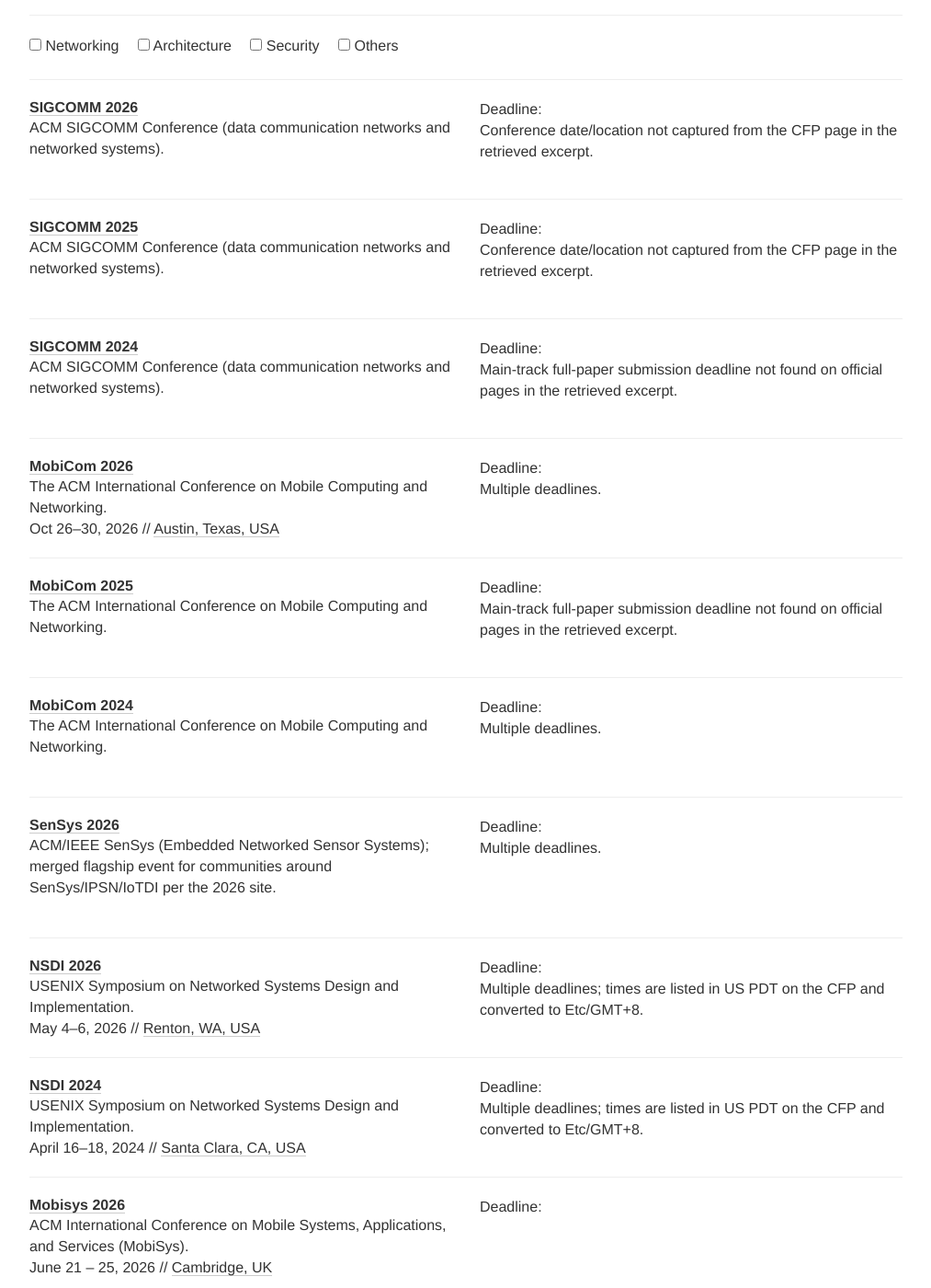
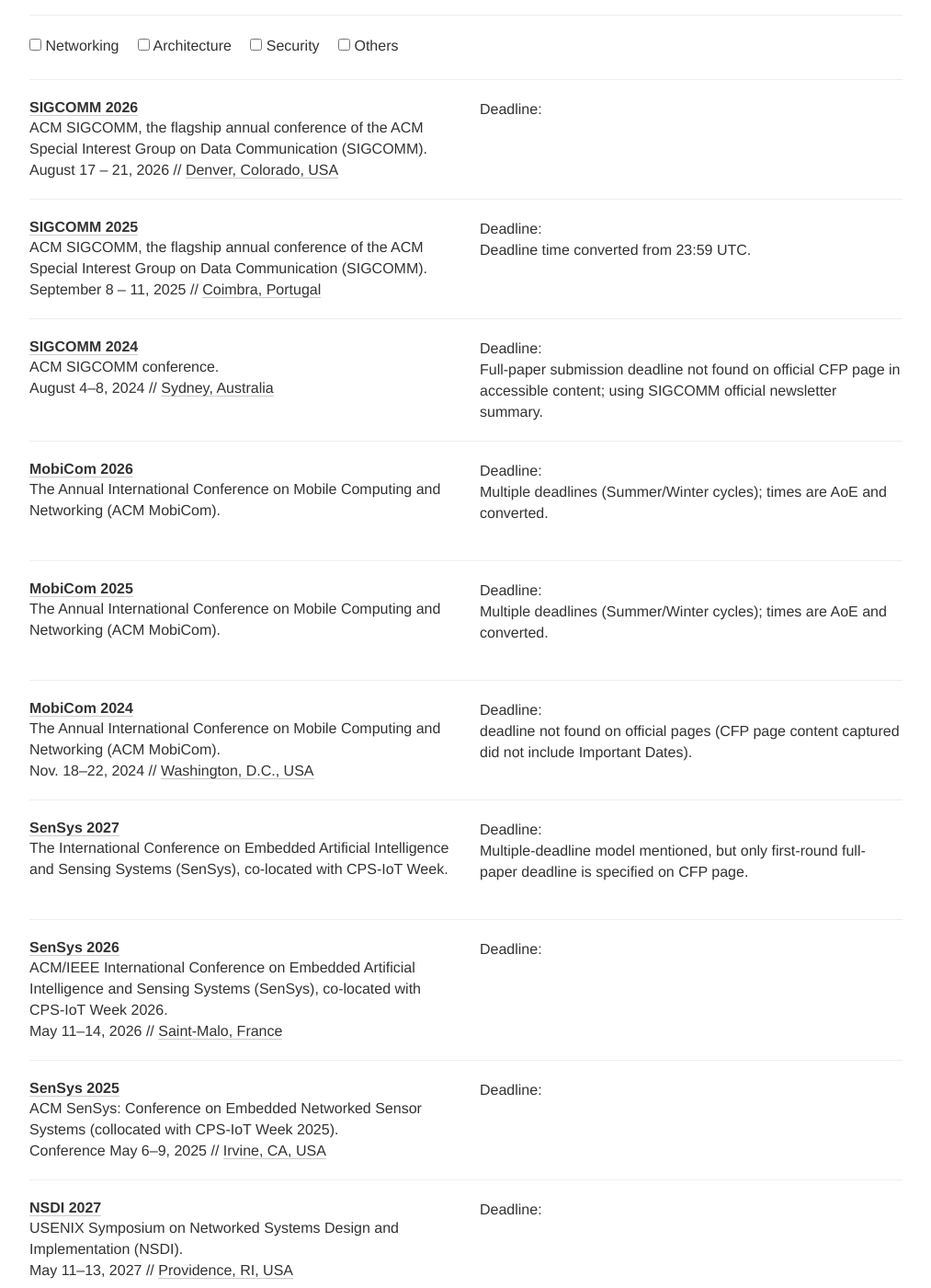
Before and after one commit to Vito-Swift/Vito-Swift.github.io, a Jekyll site: the page built from index.html, in a window 1280 px wide and 1400 px high, scrolled down 215 px. Shown: the whole window at 92% size, without its empty margins (133-1146 px from the left). Built offline with Jekyll 4.4.1, drawn with Linux system fonts in a browser that asks for light colours; nearby versions of some CDN libraries; comment, search, counter and statistics services are not loaded; some of the changed text lies outside the part shown.

Commit message:
chore: update conferences/types data

```diff
--- a/_data/conferences.yml
+++ b/_data/conferences.yml
@@ -1,379 +1,348 @@
 - name: SIGCOMM
   year: 2026
-  description: ACM SIGCOMM Conference (data communication networks and networked systems).
-  link: https://conferences.sigcomm.org/sigcomm/2026/cfp/
-  comment: Conference date/location not captured from the CFP page in the retrieved
-    excerpt.
+  date: August 17 - 21, 2026
+  description: ACM SIGCOMM, the flagship annual conference of the ACM Special Interest
+    Group on Data Communication (SIGCOMM).
+  link: https://conferences.sigcomm.org/sigcomm/2026/
   type: networking
   tags:
   - networking
-  deadline: '2026-02-07 07:59:00'
+  deadline: 2026-02-06 23:59
   timezone: Etc/GMT+8
+  place: Denver, Colorado, USA
 - name: SIGCOMM
   year: 2025
-  description: ACM SIGCOMM Conference (data communication networks and networked systems).
-  link: https://conferences.sigcomm.org/sigcomm/2025/cfp/
-  comment: Conference date/location not captured from the CFP page in the retrieved
-    excerpt.
+  date: September 8 - 11, 2025
+  description: ACM SIGCOMM, the flagship annual conference of the ACM Special Interest
+    Group on Data Communication (SIGCOMM).
+  link: https://conferences.sigcomm.org/sigcomm/2025/
+  comment: Deadline time converted from 23:59 UTC.
   type: networking
   tags:
   - networking
-  deadline: '2025-01-31 23:59:00'
+  deadline: 2025-02-01 07:59
   timezone: Etc/GMT+8
+  place: Coimbra, Portugal
 - name: SIGCOMM
   year: 2024
-  description: ACM SIGCOMM Conference (data communication networks and networked systems).
+  date: August 4-8, 2024
+  description: ACM SIGCOMM conference.
   link: https://conferences.sigcomm.org/sigcomm/2024/cfp/
-  comment: Main-track full-paper submission deadline not found on official pages in
-    the retrieved excerpt.
+  comment: Full-paper submission deadline not found on official CFP page in accessible
+    content; using SIGCOMM official newsletter summary.
   type: networking
   tags:
   - networking
+  deadline: 2024-02-02 23:59
+  timezone: Etc/GMT+8
+  place: Sydney, Australia
 - name: MobiCom
   year: 2026
-  date: Oct 26-30, 2026
-  description: The ACM International Conference on Mobile Computing and Networking.
-  link: https://www.sigmobile.org/mobicom/2026/cfp.html
-  comment: Multiple deadlines.
+  description: The Annual International Conference on Mobile Computing and Networking
+    (ACM MobiCom).
+  link: https://www.sigmobile.org/mobicom/2026/
+  comment: Multiple deadlines (Summer/Winter cycles); times are AoE and converted.
   type: networking
   tags:
   - networking
   deadline:
-  - '2025-09-04 07:59:00'
-  - '2026-03-13 23:59:00'
+  - 2025-09-04 11:59
+  - 2026-03-14 11:59
   timezone: Etc/GMT+8
-  place: Austin, Texas, USA
 - name: MobiCom
   year: 2025
-  description: The ACM International Conference on Mobile Computing and Networking.
+  description: The Annual International Conference on Mobile Computing and Networking
+    (ACM MobiCom).
   link: https://www.sigmobile.org/mobicom/2025/cfp.html
-  comment: Main-track full-paper submission deadline not found on official pages in
-    the retrieved excerpt.
-  type: networking
-  tags:
-  - networking
-- name: MobiCom
-  year: 2024
-  description: The ACM International Conference on Mobile Computing and Networking.
-  link: https://www.sigmobile.org/mobicom/2024/cfp.html
-  comment: Multiple deadlines.
+  comment: Multiple deadlines (Summer/Winter cycles); times are AoE and converted.
   type: networking
   tags:
   - networking
   deadline:
-  - '2023-08-26 23:59:00'
-  - '2024-03-15 23:59:00'
+  - 2024-09-06 11:59
+  - 2025-03-19 11:59
+  timezone: Etc/GMT+8
+- name: MobiCom
+  year: 2024
+  date: Nov. 18-22, 2024
+  description: The Annual International Conference on Mobile Computing and Networking
+    (ACM MobiCom).
+  link: https://www.sigmobile.org/mobicom/2024/index.html
+  comment: deadline not found on official pages (CFP page content captured did not
+    include Important Dates).
+  type: networking
+  tags:
+  - networking
+  place: Washington, D.C., USA
+- name: SenSys
+  year: 2027
+  description: The International Conference on Embedded Artificial Intelligence and
+    Sensing Systems (SenSys), co-located with CPS-IoT Week.
+  link: https://sensys.acm.org/2027/cfp.html
+  comment: Multiple-deadline model mentioned, but only first-round full-paper deadline
+    is specified on CFP page.
+  type: others
+  tags:
+  - others
+  deadline: 2026-06-06 11:59
   timezone: Etc/GMT+8
 - name: SenSys
   year: 2026
-  description: ACM/IEEE SenSys (Embedded Networked Sensor Systems); merged flagship
-    event for communities around SenSys/IPSN/IoTDI per the 2026 site.
+  date: May 11-14, 2026
+  description: ACM/IEEE International Conference on Embedded Artificial Intelligence
+    and Sensing Systems (SenSys), co-located with CPS-IoT Week 2026.
   link: https://sensys.acm.org/2026/index.html
-  comment: Multiple deadlines.
   type: others
   tags:
   - others
-  deadline:
-  - '2025-07-01 23:59:00'
-  - '2025-11-13 23:59:00'
+  deadline: 2026-02-14 11:59
   timezone: Etc/GMT+8
+  place: Saint-Malo, France
+- name: SenSys
+  year: 2025
+  date: Conference May 6-9, 2025
+  description: 'ACM SenSys: Conference on Embedded Networked Sensor Systems (collocated
+    with CPS-IoT Week 2025).'
+  link: https://sensys.acm.org/2025/
+  type: others
+  tags:
+  - others
+  deadline: 2024-11-15 11:59
+  timezone: Etc/GMT+8
+  place: Irvine, CA, USA
+- name: NSDI
+  year: 2027
+  date: May 11–13, 2027
+  description: USENIX Symposium on Networked Systems Design and Implementation (NSDI).
+  link: https://www.usenix.org/conference/nsdi27
+  type: networking
+  tags:
+  - networking
+  deadline: 2026-09-18 11:59
+  timezone: Etc/GMT+8
+  place: Providence, RI, USA
 - name: NSDI
   year: 2026
-  date: May 4–6, 2026
-  description: USENIX Symposium on Networked Systems Design and Implementation.
+  description: USENIX Symposium on Networked Systems Design and Implementation (NSDI).
   link: https://www.usenix.org/conference/nsdi26/call-for-papers
-  comment: Multiple deadlines; times are listed in US PDT on the CFP and converted
-    to Etc/GMT+8.
+  comment: Multiple deadlines (Spring/Fall cycles) exist; full paper deadlines not
+    extracted due to page length limits in crawl; deadline not found on official pages
+    in accessible content.
+  type: networking
+  tags:
+  - networking
+- name: NSDI
+  year: 2025
+  date: April 28–30, 2025
+  description: USENIX Symposium on Networked Systems Design and Implementation (NSDI).
+  link: https://www.usenix.org/sites/default/files/nsdi25_cfp_050624.pdf
+  comment: Multiple deadlines (Spring/Fall cycles); times converted from 11:59 pm
+    US EDT.
   type: networking
   tags:
   - networking
   deadline:
-  - '2025-04-26 14:59:00'
-  - '2025-09-19 14:59:00'
+  - 2024-05-08 11:59
+  - 2024-09-20 11:59
   timezone: Etc/GMT+8
-  place: Renton, WA, USA
-- name: NSDI
-  year: 2024
-  date: April 16–18, 2024
-  description: USENIX Symposium on Networked Systems Design and Implementation.
-  link: https://www.usenix.org/conference/nsdi24/call-for-papers
-  comment: Multiple deadlines; times are listed in US PDT on the CFP and converted
-    to Etc/GMT+8.
-  type: networking
-  tags:
-  - networking
-  deadline:
-  - '2023-05-05 11:59:00'
-  - '2023-09-22 11:59:00'
-  timezone: Etc/GMT+8
-  place: Santa Clara, CA, USA
+  place: Philadelphia, PA, USA
 - name: Mobisys
   year: 2026
-  date: June 21 - 25, 2026
+  date: June 21st to Thursday, June 25th, 2026
   description: ACM International Conference on Mobile Systems, Applications, and Services
     (MobiSys).
-  link: https://www.sigmobile.org/mobisys/2026/call_for_papers/
+  link: https://www.sigmobile.org/mobisys/2026/
   type: others
   tags:
   - others
-  deadline: '2025-12-05 23:59:00'
+  deadline: 2025-12-06 11:59
   timezone: Etc/GMT+8
   place: Cambridge, UK
 - name: Mobisys
   year: 2025
+  date: June 23rd - 27th, 2025
   description: ACM International Conference on Mobile Systems, Applications, and Services
     (MobiSys).
-  link: https://www.sigmobile.org/mobisys/2025/call_for_papers/
+  link: https://www.sigmobile.org/mobisys/2025/
   type: others
   tags:
   - others
-  deadline: '2024-12-09 23:59:00'
+  deadline: 2024-12-10 11:59
   timezone: Etc/GMT+8
+  place: Anaheim, California, US
 - name: Mobisys
   year: 2024
+  date: Main Conference June 4th to June 6th, 2024
   description: ACM International Conference on Mobile Systems, Applications, and Services
     (MobiSys).
-  link: https://www.sigmobile.org/mobisys/2024/cfp.html
+  link: https://www.sigmobile.org/mobisys/2024/
   type: others
   tags:
   - others
-  deadline: '2023-11-30 23:59:00'
+  deadline: 2023-12-01 11:59
   timezone: Etc/GMT+8
+  place: Tokyo, Japan
 - name: OSDI
   year: 2026
   date: July 13–15, 2026
-  description: USENIX Symposium on Operating Systems Design and Implementation.
-  link: https://www.usenix.org/conference/osdi26/call-for-papers
-  comment: Deadline time listed as 5:59pm EST (10:59pm UTC) on CFP and converted to
-    Etc/GMT+8.
-  type: others
+  description: USENIX Symposium on Operating Systems Design and Implementation (OSDI).
+  link: https://www.usenix.org/sites/default/files/osdi26_cfp_121525.pdf
+  comment: Deadline time converted from 5:59 pm EST (10:59 pm UTC).
+  type: architecture
   tags:
-  - others
-  deadline: '2025-12-12 06:59:00'
+  - architecture
+  deadline: 2025-12-12 06:59
   timezone: Etc/GMT+8
   place: Seattle, WA, USA
 - name: OSDI
-  year: 2025
-  date: July 7–9, 2025
-  description: USENIX Symposium on Operating Systems Design and Implementation.
-  link: https://www.usenix.org/conference/osdi25/call-for-papers
-  comment: Deadline time listed as 5:59pm EST (10:59pm UTC) on CFP and converted to
-    Etc/GMT+8.
-  type: others
+  year: 2024
+  date: July 10–12, 2024
+  description: USENIX Symposium on Operating Systems Design and Implementation (OSDI).
+  link: https://www.usenix.org/sites/default/files/osdi24_cfp_120423.pdf
+  comment: Deadline time converted from 5:59 pm EST (10:59 pm UTC).
+  type: architecture
   tags:
-  - others
-  deadline: '2024-12-11 06:59:00'
+  - architecture
+  deadline: 2023-12-08 06:59
   timezone: Etc/GMT+8
-  place: Boston, MA, USA
+  place: Santa Clara, CA, USA
 - name: SOSP
   year: 2026
-  description: ACM Symposium on Operating Systems Principles.
+  date: Conference September 30, 2026
+  description: ACM Symposium on Operating Systems Principles (SOSP).
   link: https://sigops.org/s/conferences/sosp/2026/cfp.html
-  comment: CFP lists AoE date without time; assumed 23:59 AoE.
-  type: others
+  comment: Only date (no time) stated for deadline; assumed 23:59 AoE per CFP and
+    converted.
+  type: architecture
   tags:
-  - others
-  deadline: '2026-04-01 23:59:00'
+  - architecture
+  deadline: 2026-04-02 11:59
   timezone: Etc/GMT+8
 - name: SOSP
   year: 2025
   date: October 13 – 16, 2025
-  description: ACM Symposium on Operating Systems Principles.
-  link: https://sigops.org/s/conferences/sosp/2025/
-  comment: CFP lists submission deadline in PT; assumed 23:59 PT and converted.
+  description: ACM Symposium on Operating Systems Principles (SOSP).
+  link: https://sigops.org/s/conferences/sosp/2025/index.html
+  comment: Deadline time converted from 23:59 PT.
+  type: architecture
+  tags:
+  - architecture
+  deadline: 2025-04-18 14:59
+  timezone: Etc/GMT+8
+  place: Seoul, Republic of Korea
+- name: SOSP
+  year: 2024
+  date: Conference November 4-6, 2024
+  description: ACM Symposium on Operating Systems Principles (SOSP).
+  link: https://sigops.org/s/conferences/sosp/2024/cfp.html
+  comment: Deadline time converted from 23:59 PT.
+  type: architecture
+  tags:
+  - architecture
+  deadline: 2024-04-20 14:59
+  timezone: Etc/GMT+8
+  place: Austin, TX, USA
+- name: ASPLOS
+  year: 2026
+  description: ACM International Conference on Architectural Support for Programming
+    Languages and Operating Systems (ASPLOS).
+  link: https://www.asplos-conference.org/asplos2026/cfp/
+  comment: Multiple deadlines mentioned in CFP (spring and summer), but only one full-paper
+    submission date visible in accessible CFP content.
+  type: architecture
+  tags:
+  - architecture
+  deadline: 2025-03-13 11:59
+  timezone: Etc/GMT+8
+- name: Eurosys
+  year: 2026
+  description: EuroSys (European Conference on Computer Systems).
+  link: https://2026.eurosys.org/cfp.html
+  type: architecture
+  tags:
+  - architecture
+  deadline: 2025-05-16 11:59
+  timezone: Etc/GMT+8
+- name: Eurosys
+  year: 2025
+  description: EuroSys (European Conference on Computer Systems).
+  link: https://2025.eurosys.org/cfp.html
+  type: architecture
+  tags:
+  - architecture
+  deadline: 2024-05-22 11:59
+  timezone: Etc/GMT+8
+- name: Sigmetrics
+  year: 2026
+  description: ACM SIGMETRICS (with POMACS journal-first model).
+  link: https://www.sigmetrics.org/sigmetrics2026/call_for_papers.html
+  comment: CFP indicates POMACS-style multiple submission opportunities; only one
+    paper submission date captured in accessible content.
   type: others
   tags:
   - others
-  deadline: '2025-04-18 14:59:00'
+  deadline: 2026-01-14 11:59
   timezone: Etc/GMT+8
-  place: Seoul, Republic of Korea
-- name: ASPLOS
-  year: 2026
-  description: ACM International Conference on Architectural Support for Programming
-    Languages and Operating Systems.
-  link: https://www.asplos-conference.org/asplos2026/cfp/
-  comment: Official CFP page retrieved but full-paper deadlines for 2026 were not
-    present in the captured excerpt; deadline not found on official pages.
-  type: architecture
-  tags:
-  - architecture
-- name: Eurosys
-  year: 2026
-  date: April 27th—30th, 2026
-  description: European Conference on Computer Systems (EuroSys).
-  link: https://2026.eurosys.org/cfp.html
-  comment: Multiple deadlines; CFP specifies AoE dates without time; assumed 23:59
-    AoE.
+- name: Sigmetrics
+  year: 2025
+  description: ACM SIGMETRICS (with POMACS journal-first model).
+  link: https://www.sigmetrics.org/sigmetrics2025/call_for_papers.html
+  comment: deadline not found on official pages (full paper submission deadline not
+    present in captured CFP snippet).
   type: others
   tags:
   - others
-  deadline:
-  - '2025-05-15 23:59:00'
-  - null
-  timezone: Etc/GMT+8
-  place: Edinburgh, UK
-- name: Eurosys
-  year: 2025
-  description: European Conference on Computer Systems (EuroSys).
-  link: https://2025.eurosys.org/cfp.html
-  comment: Multiple deadlines; CFP specifies AoE dates without time; assumed 23:59
-    AoE.
+- name: Sigmetrics
+  year: 2024
+  description: ACM SIGMETRICS / IFIP Performance conference (POMACS model).
+  link: https://www.sigmetrics.org/sigmetrics2024/call_for_papers.html
+  comment: deadline not found on official pages (full paper submission deadline not
+    present in captured CFP snippet).
   type: others
   tags:
   - others
-  deadline:
-  - '2024-05-21 23:59:00'
-  - '2024-10-22 23:59:00'
-  timezone: Etc/GMT+8
-- name: Sigmetrics
-  year: 2026
-  date: June 8-12, 2026
-  description: ACM SIGMETRICS / POMACS submission cycles for SIGMETRICS 2026 presentations.
-  link: https://www.sigmetrics.org/sigmetrics2026/call_for_papers.html
-  comment: Multiple deadlines (three submission opportunities) at 23:59 AoE.
-  type: others
-  tags:
-  - others
-  deadline:
-  - '2025-07-29 23:59:00'
-  - '2025-10-14 23:59:00'
-  - '2026-01-13 23:59:00'
-  timezone: Etc/GMT+8
-  place: Ann Arbor, Michigan, USA
 - name: CCS
   year: 2026
   description: ACM Conference on Computer and Communications Security (CCS).
-  link: https://www.sigsac.org/ccs/CCS2026/call-for/call-for-papers.html
-  comment: Full-paper submission deadline not found on official pages in the retrieved
-    excerpt (page shows abstract registration requirement but not the actual full-paper
-    deadline line in captured excerpt).
+  comment: deadline not found on official pages.
   type: security
   tags:
   - security
-- name: CCS
-  year: 2025
-  date: October 13-17, 2025
-  description: ACM Conference on Computer and Communications Security (CCS).
-  link: https://www.sigsac.org/ccs/CCS2025/call-for-papers/
-  comment: Full-paper submission deadline not found on official pages in the retrieved
-    excerpt.
-  type: security
-  tags:
-  - security
-  place: Taipei, Taiwan
-- name: CCS
-  year: 2024
-  description: ACM Conference on Computer and Communications Security (CCS).
-  link: https://www.sigsac.org/ccs/CCS2024/call-for/call-for-papers.html
-  comment: Multiple deadlines.
-  type: security
-  tags:
-  - security
-  deadline:
-  - '2024-01-28 23:59:00'
-  - '2024-04-29 23:59:00'
-  timezone: Etc/GMT+8
 - name: IEEE S&P
   year: 2026
-  date: MAY 18-21, 2026
   description: IEEE Symposium on Security and Privacy.
-  link: https://www.ieee-security.org/TC/SP2026/cfpapers.html
-  comment: Multiple deadlines; CFP specifies 23:59:59 AoE.
-  type: security
-  tags:
-  - security
-  deadline:
-  - '2025-06-05 23:59:59'
-  - '2025-11-13 23:59:59'
-  timezone: Etc/GMT+8
-  place: San Francisco, CA, USA
-- name: IEEE S&P
-  year: 2025
-  description: IEEE Symposium on Security and Privacy.
-  link: https://www.ieee-security.org/TC/SP2025/cfpapers.html
-  comment: Multiple deadlines; CFP specifies 23:59:59 AoE.
-  type: security
-  tags:
-  - security
-  deadline:
-  - '2024-06-06 23:59:59'
-  - '2024-11-14 23:59:59'
-  timezone: Etc/GMT+8
-- name: IEEE S&P
-  year: 2024
-  description: IEEE Symposium on Security and Privacy.
-  link: https://www.ieee-security.org/TC/SP2024/cfpapers.html
-  comment: Paper submission deadlines not captured in retrieved excerpt; deadline
-    not found on official pages in the retrieved excerpt.
+  comment: deadline not found on official pages.
   type: security
   tags:
   - security
 - name: NDSS
-  year: 2026
-  date: 23 to 27 February 2026
+  year: 2027
   description: Network and Distributed System Security (NDSS) Symposium.
-  link: https://www.ndss-symposium.org/ndss2026/submissions/call-for-papers/
-  comment: The CFP indicates two cycles and AoE deadlines, but the specific paper
-    submission dates were not included in the captured excerpt; deadline not found
-    on official pages in the retrieved excerpt.
+  link: https://www.ndss-symposium.org/ndss2027/submissions/call-for-papers/
+  comment: NDSS uses multiple submission cycles; only one paper submission deadline
+    captured in accessible content; AoE assumed when time not specified.
   type: security
   tags:
   - security
-  place: San Diego, CA, USA
+  deadline: 2026-05-07 11:59
+  timezone: Etc/GMT+8
 - name: NDSS
-  year: 2025
-  date: 24 to 28 February 2025
+  year: 2026
   description: Network and Distributed System Security (NDSS) Symposium.
-  link: https://www.ndss-symposium.org/ndss2025/submissions/call-for-papers/
-  comment: Main paper submission deadlines are on the official page but not visible
-    in the captured excerpt; using the explicit paper submission date from search
-    snippet.
+  link: https://www.ndss-symposium.org/ndss2026/submissions/call-for-papers/
+  comment: NDSS uses multiple submission cycles; only one paper submission deadline
+    captured in accessible content; AoE assumed when time not specified.
   type: security
   tags:
   - security
-  deadline: '2024-04-17 23:59:00'
+  deadline: 2025-08-07 11:59
   timezone: Etc/GMT+8
-  place: San Diego, CA, USA
 - name: USENIX Security
   year: 2026
-  date: August 12–14, 2026
   description: USENIX Security Symposium.
   link: https://www.usenix.org/conference/usenixsecurity26/call-for-papers
-  comment: Multiple deadlines; CFP specifies 11:59 pm AoE.
   type: security
   tags:
   - security
-  deadline:
-  - '2025-08-26 23:59:00'
-  - '2026-02-05 23:59:00'
+  deadline: 2026-02-06 11:59
   timezone: Etc/GMT+8
-  place: Baltimore, MD, USA
-- name: USENIX Security
-  year: 2025
-  date: August 13–15, 2025
-  description: USENIX Security Symposium.
-  link: https://www.usenix.org/conference/usenixsecurity25/call-for-papers
-  comment: Multiple deadlines.
-  type: security
-  tags:
-  - security
-  deadline:
-  - '2024-09-04 23:59:00'
-  - '2025-01-22 23:59:00'
-  timezone: Etc/GMT+8
-  place: Seattle, WA, USA
-- name: USENIX Security
-  year: 2024
-  date: August 14–16, 2024
-  description: USENIX Security Symposium.
-  link: https://www.usenix.org/conference/usenixsecurity24/call-for-papers
-  comment: Multiple deadlines.
-  type: security
-  tags:
-  - security
-  deadline:
-  - '2023-06-06 23:59:00'
-  - '2023-10-17 23:59:00'
-  - '2024-02-08 23:59:00'
-  timezone: Etc/GMT+8
-  place: Philadelphia, PA, USA
```
